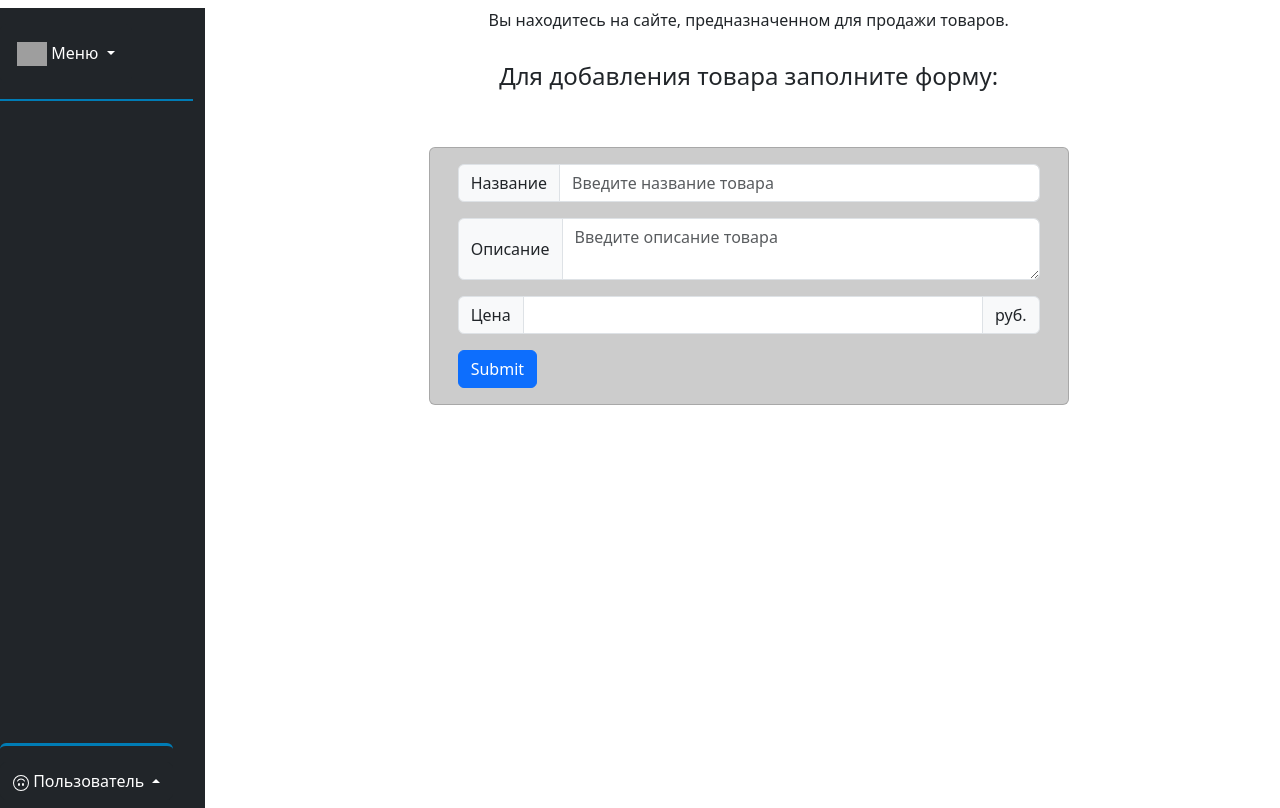
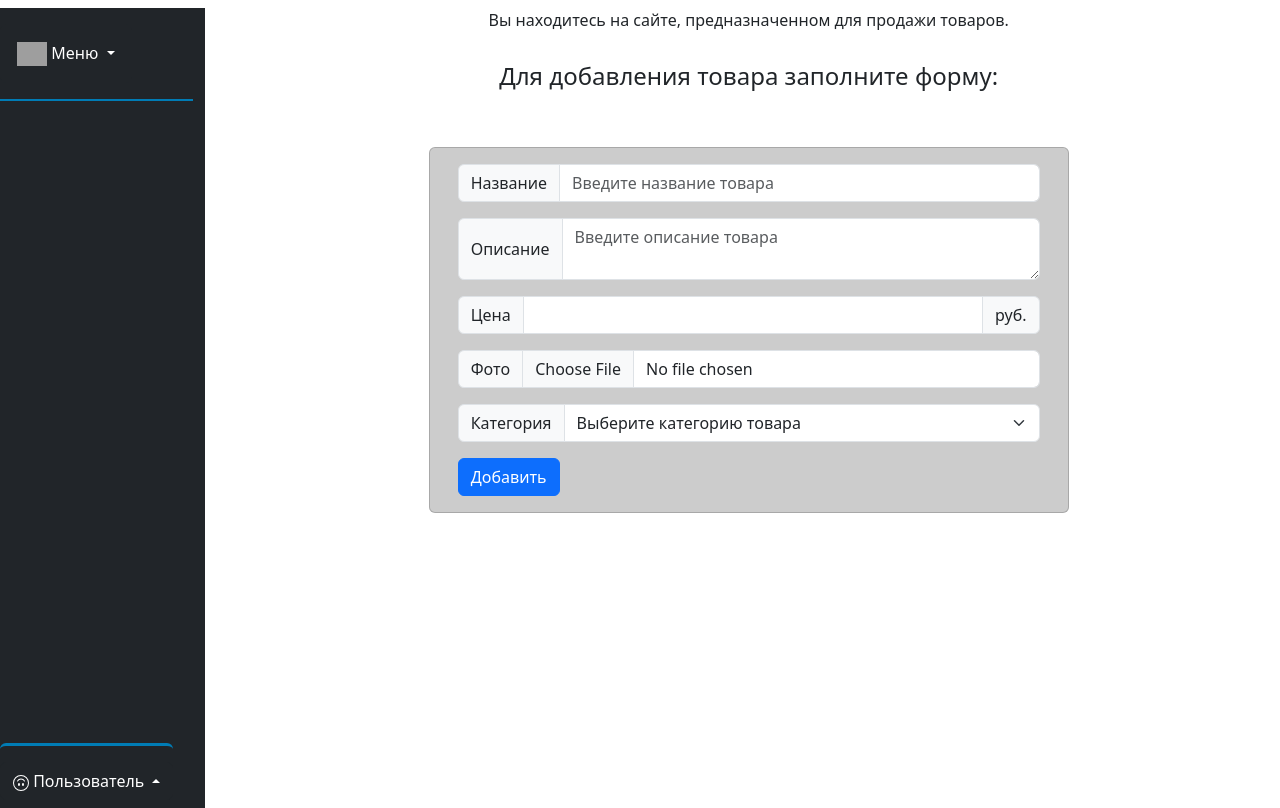
Before and after one commit to Kristina-Maximova/Store21, a Django app: page /catalog/user_add_product/ in a window 1280 px wide. Run offline with Django 5.2, Linux system fonts and the light colour scheme; some libraries are stand-ins or nearby versions; grey boxes are pictures that could not be loaded.

Commit message:
some changes

```diff
--- a/catalog/templates/catalog/user_add_product.html
+++ b/catalog/templates/catalog/user_add_product.html
@@ -40,12 +40,31 @@
                                    required>
                             <span class="input-group-text">руб.</span>
                         </div>
-                        <button type="submit" class="btn btn-primary">Submit</button>
+                        <div class="input-group mb-3">
+                            <label class="input-group-text" for="inputGroupFile01">Фото</label>
+                            <input type="file"
+                                   class="form-control"
+                                   id="inputGroupFile01"
+                                   placeholder="Загрузите фото товара"
+                                   name="image">
+                        </div>
+
+                        <div class="input-group mb-3">
+                            <label class="input-group-text" for="inputGroupSelect01">Категория</label>
+                            <select class="form-select"
+                                    id="inputGroupSelect01"
+                                    name="category">
+                                <option selected>Выберите категорию товара</option>
+                                <option value="1">Категория 1</option>
+                                <option value="2">Категория 2</option>
+                                <option value="3">Категория 3</option>
+                            </select>
+                        </div>
+                        <button type="submit" class="btn btn-primary">Добавить</button>
                     </form>
                 </div>
             </div>
         </div>
     </div>
 </div>
-
 {% endblock %}
```
